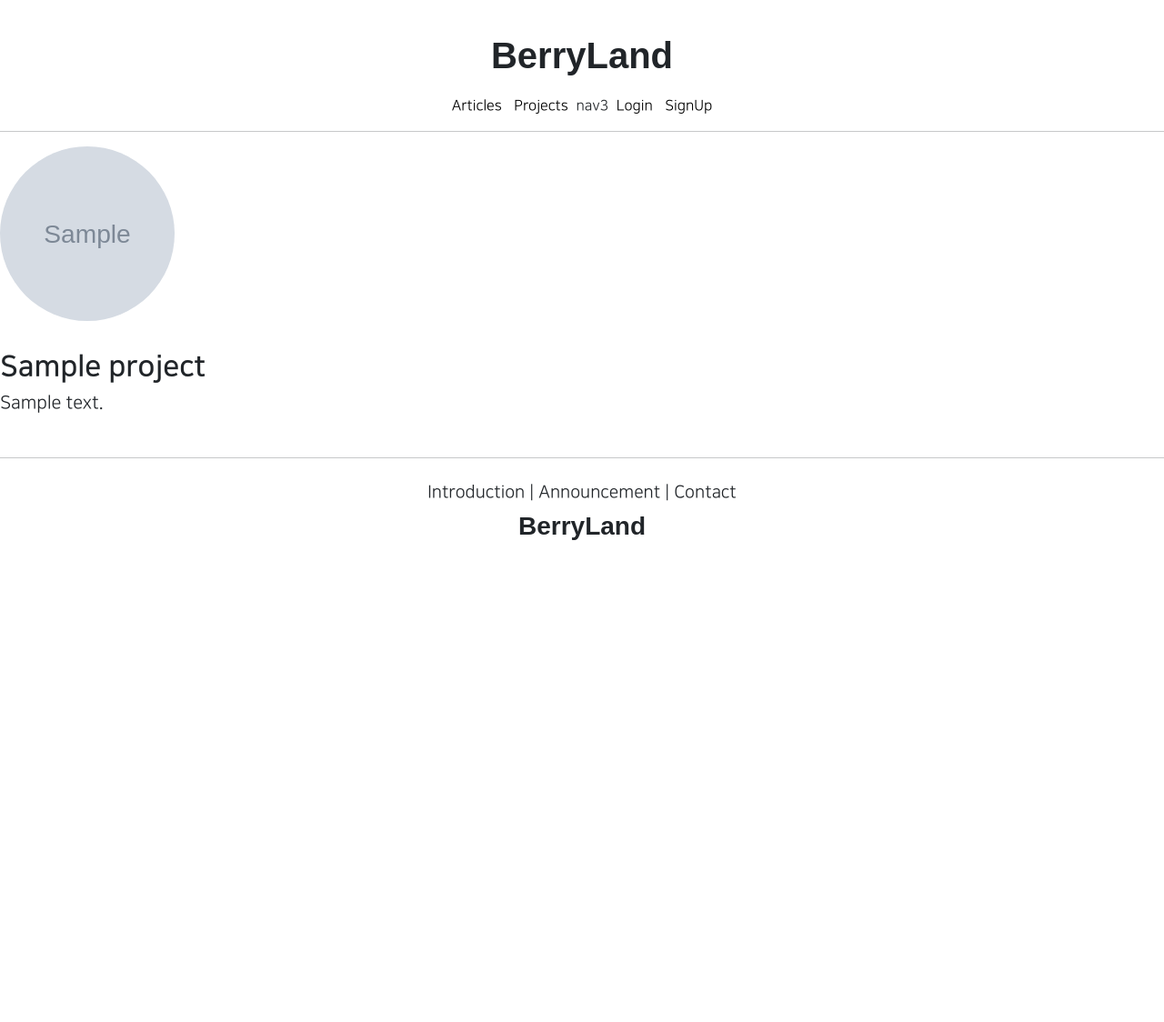
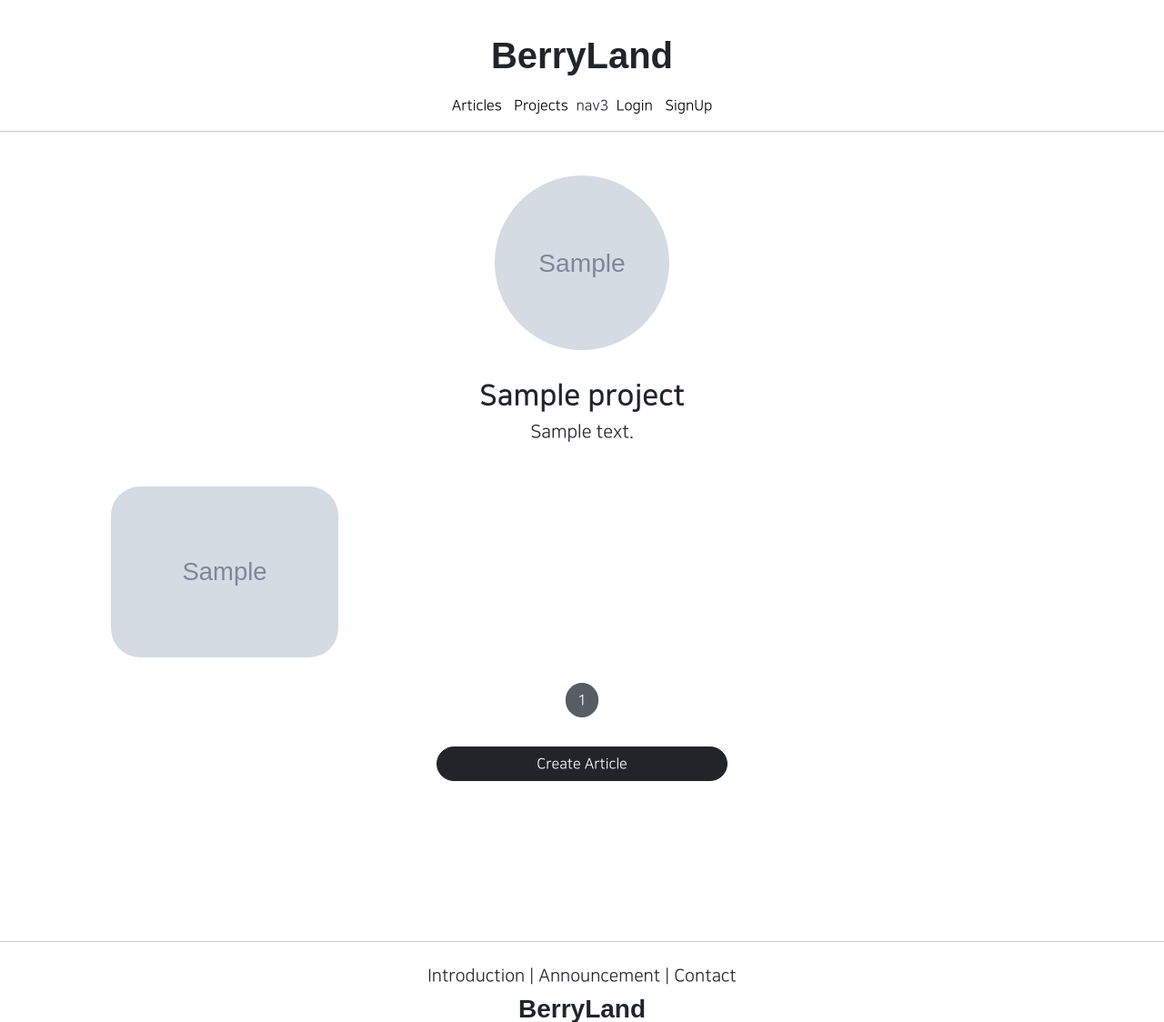
Before and after one commit to jeongwookim2022/berryland, a Django app: a page that uses projectapp/templates/projectapp/detail.html in a window 1280 px wide. Shown: the top 1124 px of the page at 91% size. Before the commit the page ends 594 px from the top, so only its background shows below. Run offline with Django 4.2, Linux system fonts and the light colour scheme; tables that the repository leaves empty hold one stand-in row (values such as "Sample post"); grey boxes marked "Sample" are stand-in pictures; some libraries are stand-ins or nearby versions; some web fonts are replaced.

Commit message:
31th commit: Added 'Articles' to 'Project' & 'Account' where 'Articles' belong using 'MultipleObjectMixin' and 'list_fragment.html' AND Added 'Project' in 'Articleapp's model and forms to select a project when an article is uploaded.

```diff
--- a/accountapp/templates/accountapp/detail.html
+++ b/accountapp/templates/accountapp/detail.html
@@ -61,6 +61,11 @@
             {% endif %}
 
         </div>
+
+        <div>
+        {% include 'snippets/list_fragment.html' with article_list=object_list %}
+        </div>
+
     </div>
 
 {% endblock %}
--- a/articleapp/forms.py
+++ b/articleapp/forms.py
@@ -5,7 +5,9 @@ from articleapp.models import Article
 
 # 1. 'Writer' not in fields
 # - Will set in server area. By using 'def form_valid(self)' in profileapp/views.py.
+
+# 2. Added 'project' in fields
 class ArticleCreationForm(ModelForm):
     class Meta:
         model = Article
-        fields = ['title', 'image', 'content']
+        fields = ['title', 'image', 'project', 'content']
--- a/articleapp/models.py
+++ b/articleapp/models.py
@@ -8,6 +8,9 @@ from django.db import models
 # - User's object approaches Article using 'related_name'.
 # 2. writer = ~(on_delete=SET_NULL)
 # - Articles will stay although User object is deleted.
+from projectapp.models import Project
+
+
 class Article(models.Model):
     writer = models.ForeignKey(User, on_delete=models.SET_NULL, related_name='article', null=True)
 
@@ -16,3 +19,5 @@ class Article(models.Model):
     content = models.TextField(null=True)
 
     created_when = models.DateField(auto_created=True, null=True)
+
+    project = models.ForeignKey(Project, on_delete=models.SET_NULL, null=True)
--- a/projectapp/templates/projectapp/detail.html
+++ b/projectapp/templates/projectapp/detail.html
@@ -3,7 +3,7 @@
 {% block content %}
 
 <div>
-    <div>
+    <div style="text-align: center; margin-top: 3rem;">
         <img src="{{ target_project.image.url }}" alt=""
              style="height: 12rem; width: 12rem; border-radius: 20rem; margin-bottom: 2rem;
                     object-fit: cover;">
@@ -14,6 +14,11 @@
             {{ target_project.description }}
         </h5>
     </div>
+
+    <div>
+        {% include 'snippets/list_fragment.html' with article_list=object_list %}
+    </div>
+
 </div>
 
 {% endblock%}
--- a/projectapp/views.py
+++ b/projectapp/views.py
@@ -5,7 +5,9 @@ from django.shortcuts import render
 from django.urls import reverse
 from django.utils.decorators import method_decorator
 from django.views.generic import CreateView, DetailView, ListView
+from django.views.generic.list import MultipleObjectMixin
 
+from articleapp.models import Article
 from projectapp.forms import ProjectCreationForm
 from projectapp.models import Project
 
@@ -21,10 +23,23 @@ class ProjectCreateView(CreateView):
         return reverse('projectapp:detail', kwargs={'pk': self.object.pk})
 
 
-class ProjectDetailView(DetailView):
+# 1. MultipleObjectMixin
+# - To add 'Articles' in a specific 'Project'.
+class ProjectDetailView(DetailView, MultipleObjectMixin):
     model = Project
     context_object_name = 'target_project'
     template_name = 'projectapp/detail.html'
+
+    paginate_by = 3
+
+    # 2.
+    # - Get Articles, by filtering, that belong to a Project that has the same Objects with Current Project.
+    #   And assign them in 'object_list'.
+    # - By using '~~self).get_context_data(object_list=object_list)'
+    #   Can use 'object_list' in the related Template.
+    def get_context_data(self, **kwargs):
+        object_list = Article.objects.filter(project=self.get_object())
+        return super(ProjectDetailView, self).get_context_data(object_list=object_list, **kwargs)
 
 
 class ProjectListView(ListView):
--- /dev/null
+++ b/templates/snippets/list_fragment.html
@@ -0,0 +1,64 @@
+{% load static %}
+
+<!--USED JS SOURCE CODES from OPEN SOURCE-->
+<!--https://github.com/e-oj/Magic-Grid/blob/master/dist/magic-grid.cjs.js-->
+
+<!--    Adjusted sizes for RESPONSIVE LAYOUT-->
+<!--    -> .container {} & .container a {}-->
+<style>
+
+    .container {
+        padding: 0;
+        margin: 0, auto;
+    }
+
+    .container a {
+        width: 45%;
+        max-width: 250px;
+    }
+
+    .container div {
+      width: 250px;
+      display: flex;
+      justify-content: center;
+      align-items: center;
+      border-radius: 2rem;
+    }
+
+    .container img {
+        width: 100%;
+        border-radius: 2rem
+    }
+</style>
+
+    {% if article_list %}
+    <div class="container">
+        <!--1.  'article=article'   -->
+        <!-- It notifies that 'article' here underneath this is same with 'article' in card.html. -->
+        {% for article in article_list %}
+        <a href="{% url 'articleapp:detail' pk=article.pk%}">
+            {% include 'snippets/card.html' with article=article %}
+        </a>
+        {% endfor%}
+    </div>
+
+    <!--CONNECTING JS to this 'list.html'.-->
+    <script src="{% static 'js/magicgird.js' %}"></script>
+
+    {% else %}
+
+    <div style="text-align: center; margin-top: 6rem;">
+        <h1>No Articles Yet!</h1>
+    </div>
+
+    {% endif %}
+
+
+    {% include 'snippets/pagination.html' with page_obj=page_obj%}
+
+
+    <div style="text-align: center; margin-bottom: 10rem;">
+        <a href="{% url 'articleapp:create' %}" class="btn btn-dark rounded-pill col-3 mt-3 mb-3">
+            Create Article
+        </a>
+    </div>
```
Also changed, not shown: accountapp/views.py (+11 -1 lines), articleapp/migrations/0002_article_project.py (added).
